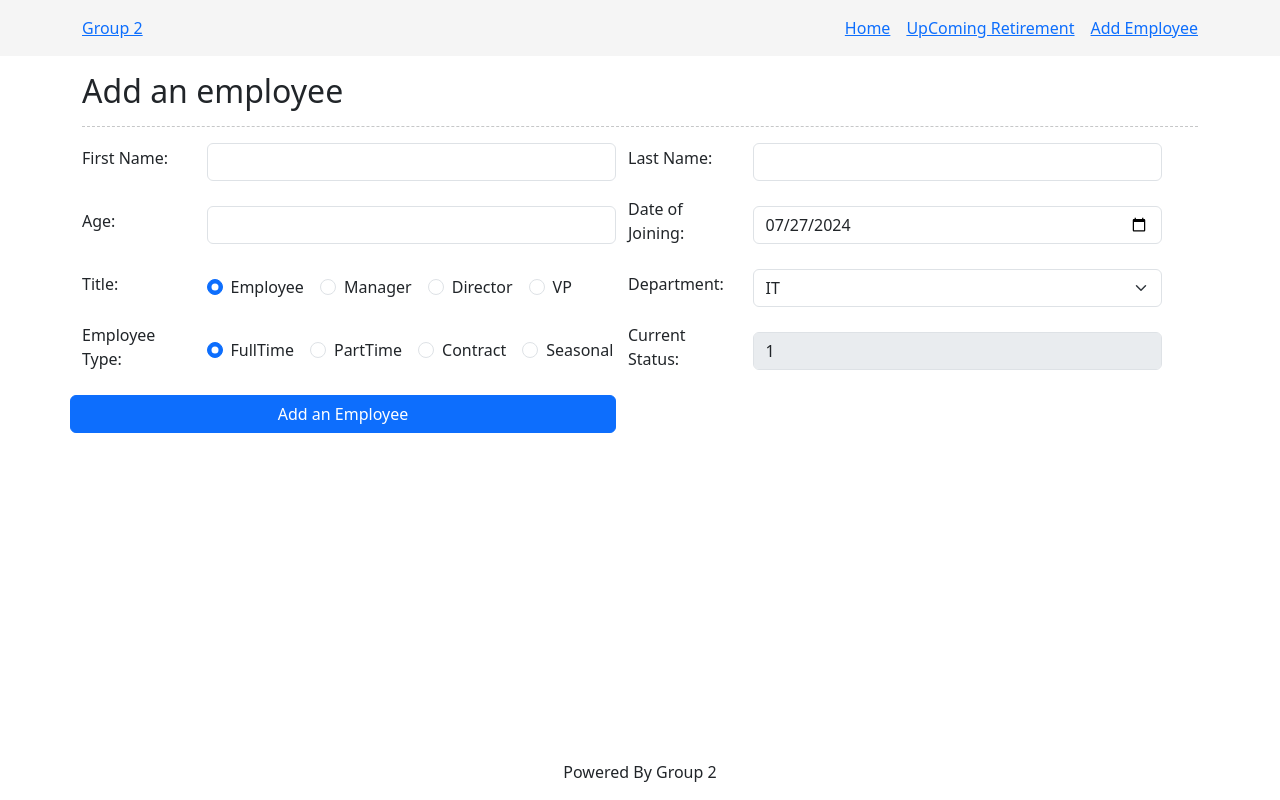
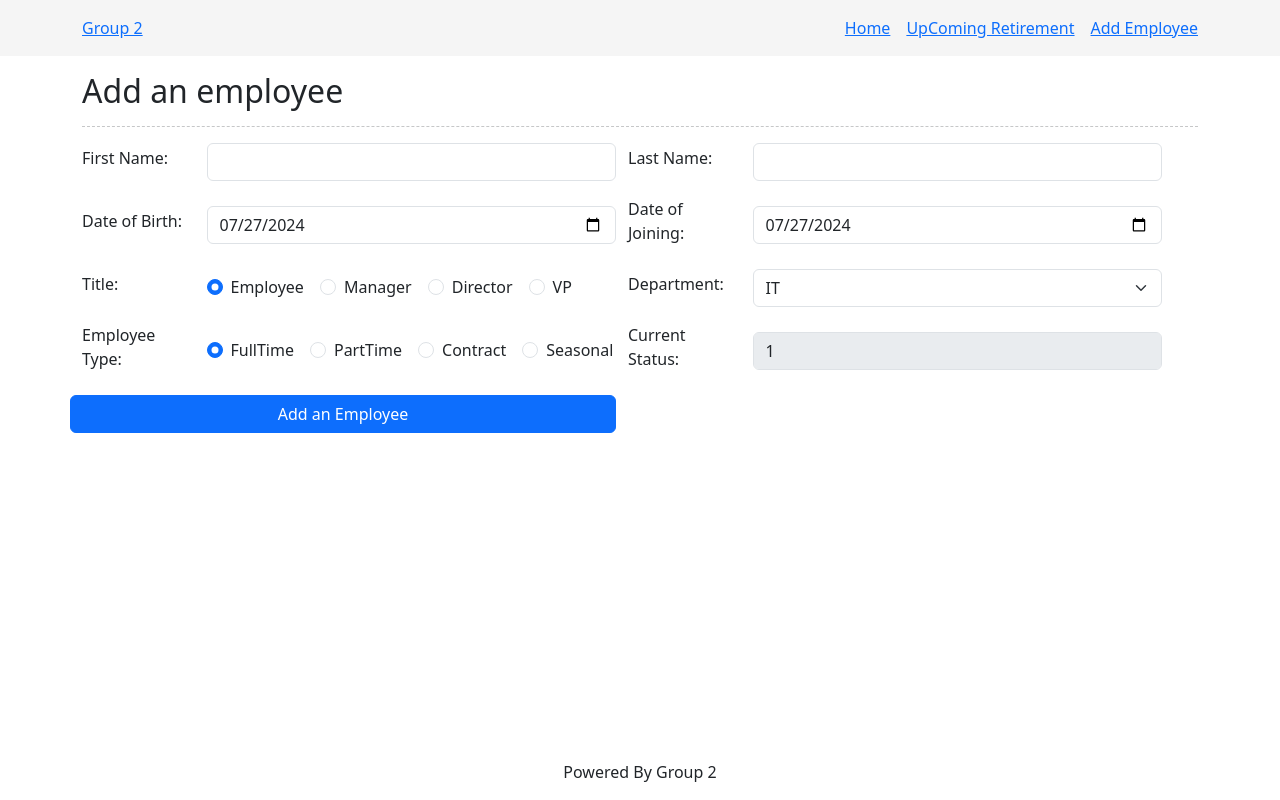
Before and after one commit to guyunxiang/full-stack-project-group-2, a React (Create React App) app in the folder ui/: page /add in a window 1280 px wide. Built offline with nearby package versions, Linux system fonts and the light colour scheme.

Commit message:
update create and update, adapt for age to dob

```diff
--- a/ui/src/pages/EmployeeCreate.jsx
+++ b/ui/src/pages/EmployeeCreate.jsx
@@ -20,7 +20,7 @@ const EmployeeCreatePage = () => {
       newErrors.push("Last Name is required");
     }
 
-    const age = parseInt(formData.age);
+    const age = new Date().getFullYear() - new Date(formData.dob).getFullYear();
     if (isNaN(age) || age < 20 || age > 70) {
       newErrors.push("Age must be between 20 and 70");
     }
@@ -39,8 +39,8 @@ const EmployeeCreatePage = () => {
         mutation addEmployee(
           $firstname: String!
           $lastname: String!
-          $age: Int!
           $doj: String!
+          $dob: String!
           $title: String!
           $department: String!
           $type: String!
@@ -49,8 +49,8 @@ const EmployeeCreatePage = () => {
           addEmployee(
             firstname: $firstname
             lastname: $lastname
-            age: $age
             doj: $doj
+            dob: $dob
             title: $title
             department: $department
             type: $type
@@ -142,9 +142,14 @@ const EmployeeCreatePage = () => {
         </Form.Group>
         <Form.Group className="col-12 col-xl-6 row align-items-center" controlId="age">
           <Form.Label className="w-25">
-            Age:
+            Date of Birth:
           </Form.Label>
-          <Form.Control type="number" name="age" className="w-75 form-control" />
+          <Form.Control
+            type="date"
+            name="dob"
+            className="w-75 form-control"
+            defaultValue={defaultDateOfJoining}
+          />
         </Form.Group>
         <Form.Group className="col-12 col-xl-6 row align-items-center" controlId="doj">
           <Form.Label className="w-25 form-label">
--- a/ui/src/pages/EmployeeDetail.jsx
+++ b/ui/src/pages/EmployeeDetail.jsx
@@ -23,7 +23,7 @@ const EmployeeDetailPage = () => {
             id
             firstname
             lastname
-            age
+            dob
             doj
             title
             department
@@ -50,6 +50,9 @@ const EmployeeDetailPage = () => {
       const employeeData = data.data.employee;
       employeeData.doj = new Intl.DateTimeFormat("en-CA").format(
         new Date(+employeeData.doj)
+      );
+      employeeData.dob = new Intl.DateTimeFormat("en-CA").format(
+        new Date(+employeeData.dob)
       );
       // update employee data
       setEmployeeData(employeeData);
@@ -150,13 +153,13 @@ const EmployeeDetailPage = () => {
         </div>
         <div className="col-12 col-xl-6 row align-items-center">
           <label htmlFor="age" className="w-25">
-            Age:
+            Date of Birth:
           </label>
           <input
-            type="number"
+            type="date"
             name="age"
             className="w-75 form-control"
-            defaultValue={employeeData.age}
+            defaultValue={employeeData.dob}
             disabled
           />
         </div>
```
